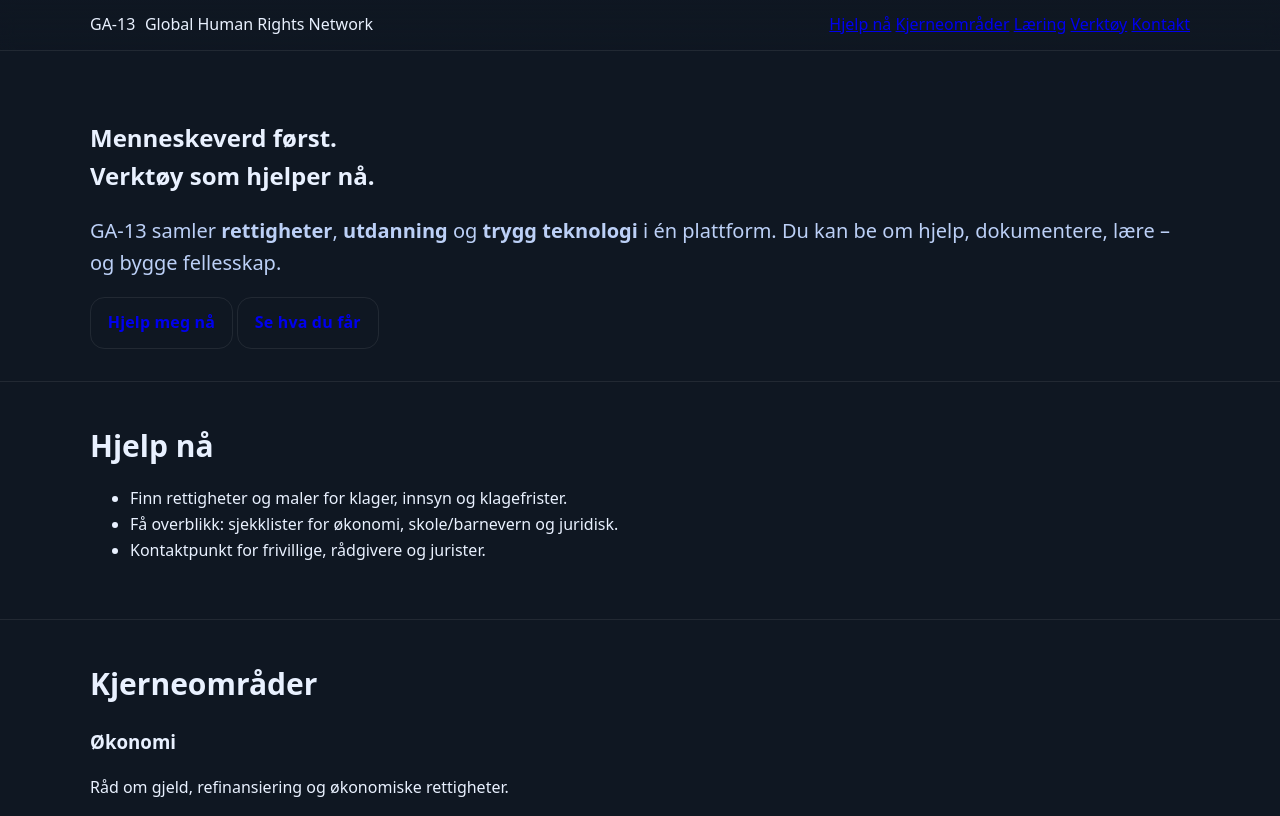
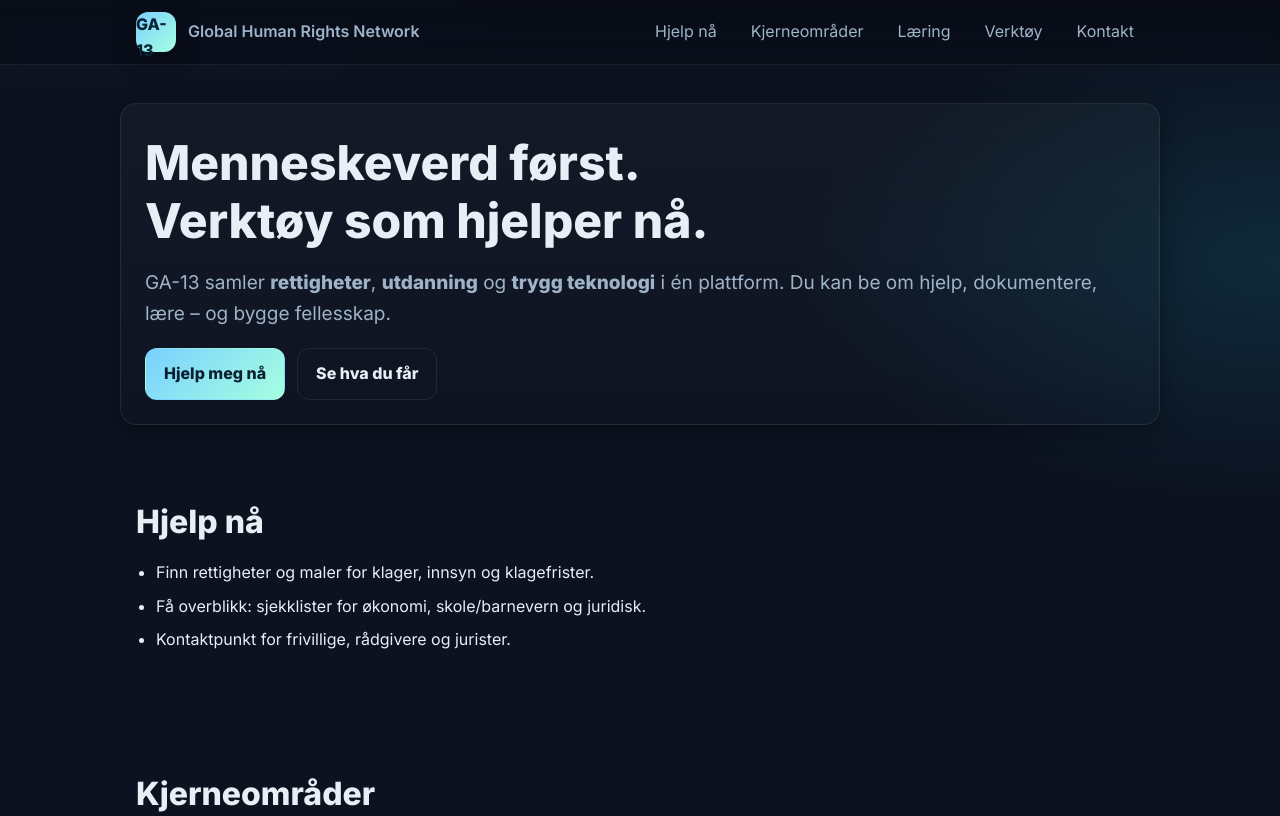
Before and after one commit to powerofbelovedheart-tech/Global-humerigth, a plain HTML site: page index.html in a window 1280 px wide. Shown: the top 816 px of the page. Drawn offline with Linux system fonts and the light colour scheme; files that its build step writes are made by us from their sources.

Commit message:
Update styles.css

```diff
--- a/styles.css
+++ b/styles.css
@@ -1,154 +1,126 @@
-/* ====== Basis ====== */
+/* ====== GA-13 – base ====== */
 :root{
-  --bg:#0f1722;
-  --panel:#121b29;
-  --ink:#e9f1ff;
-  --ink-dim:#bcd0f7;
-  --brand:#8ce8ff; /* knapp-grad avblendet i CSS */
-  --accent:#a2ffcf;
-  --line:rgba(255,255,255,.08);
+  --bg: #0c1220;
+  --panel: #121a2b;
+  --muted: #9fb3c8;
+  --text: #e7eef6;
+  --brand: #79d0ff;
+  --brand-2:#a6ffe0;
+  --stroke: rgba(255,255,255,.08);
+  --radius:16px;
+  --shadow: 0 6px 24px rgba(0,0,0,.35);
 }
 
 *{box-sizing:border-box}
-html,body{height:100%}
+html,body{margin:0;padding:0}
 html{scroll-behavior:smooth}
 body{
-  margin:0;
-  background:var(--bg);
-  color:var(--ink);
-  font:400 16px/1.6 system-ui, -apple-system, Segoe UI, Roboto, Inter, Arial, sans-serif;
+  font-family: Inter, system-ui, -apple-system, Segoe UI, Roboto, Arial, sans-serif;
+  color:var(--text);
+  background:
+    radial-gradient(1200px 600px at 10% -10%, #1b2440 0%, transparent 60%),
+    radial-gradient(800px 400px at 100% 10%, #0f2a3a 0%, transparent 60%),
+    var(--bg);
+  line-height:1.6;
 }
 
-/* Container */
-.container{
-  width:min(1100px, 92vw);
-  margin-inline:auto;
+/* Layout helpers */
+.container{width:100%; max-width:1040px; margin:0 auto; padding:0 16px}
+.section{padding:56px 0}
+h1,h2,h3{line-height:1.2; margin:0 0 .6em}
+h1{font-size: clamp(28px, 5.6vw, 48px); font-weight:800}
+h2{font-size: clamp(22px, 3.8vw, 32px); font-weight:800}
+h3{font-size: clamp(18px, 2.8vw, 22px); font-weight:700}
+.lead{font-size: clamp(16px, 2.8vw, 19px); color:var(--muted)}
+
+/* Header */
+.site-header{
+  position:sticky; top:0; z-index:10;
+  background: linear-gradient(180deg, rgba(8,12,22,.9), rgba(8,12,22,.75));
+  backdrop-filter:saturate(140%) blur(10px);
+  border-bottom:1px solid var(--stroke);
 }
+.header-inner{display:flex; align-items:center; gap:16px; justify-content:space-between; height:64px}
+.brand{display:flex; align-items:center; gap:12px; text-decoration:none; color:var(--text)}
+.brand-badge{
+  display:inline-grid; place-items:center;
+  width:40px; height:40px; border-radius:12px;
+  background: linear-gradient(135deg, var(--brand), var(--brand-2));
+  color:#072335; font-weight:800;
+  box-shadow: var(--shadow);
+}
+.brand-text{display:none; color:var(--muted); font-weight:600}
+@media (min-width:720px){ .brand-text{display:inline} }
 
-/* ====== Header ====== */
-.site-header{
-  position:sticky; top:0; z-index:50;
-  backdrop-filter: blur(8px);
-  background: linear-gradient(180deg, rgba(15,23,34,.85), rgba(15,23,34,.55));
-  border-bottom:1px solid var(--line);
+.nav{display:flex; gap:14px; flex-wrap:wrap}
+.nav a{
+  color:var(--muted); text-decoration:none; padding:8px 10px; border-radius:10px;
 }
-.header-inner{
-  display:flex; align-items:center; justify-content:space-between;
-  padding:12px 0;
+.nav a:hover{color:var(--text); background:rgba(255,255,255,.04)}
+
+/* Hero */
+.hero{ padding:38px 0 22px }
+.hero .container{
+  background: linear-gradient(180deg, rgba(255,255,255,.03), rgba(255,255,255,.01));
+  border:1px solid var(--stroke);
+  border-radius:var(--radius);
+  padding:24px;
+  box-shadow: var(--shadow);
 }
-.brand{display:flex; align-items:center; gap:.6rem; color:var(--ink); text-decoration:none}
-.brand__logo{width:32px; height:32px; display:block}
-.brand__name{font-weight:700; letter-spacing:.02em}
+.hero-title{margin-top:6px; margin-bottom:.3em}
+.actions{display:flex; gap:12px; flex-wrap:wrap; margin-top:18px}
 
-/* Språkknapp */
-.lang-switch{display:flex; gap:.5rem}
-.lang-switch__btn{
-  border:1px solid var(--line);
-  background:#0f1826;
-  color:var(--ink-dim);
-  padding:.45rem .8rem;
-  border-radius:.8rem;
-  font-weight:600;
+/* Buttons */
+.btn{
+  display:inline-block; text-decoration:none; font-weight:700;
+  padding:12px 18px; border-radius:12px; border:1px solid var(--stroke);
 }
-.lang-switch__btn.is-active{
-  color:#06121e;
-  background: linear-gradient(180deg, #c8f4ff, #7ad7ff);
-  border-color:transparent;
+.btn-primary{
+  background: linear-gradient(135deg, var(--brand), var(--brand-2));
+  color:#082030; border-color:transparent;
 }
+.btn-ghost{
+  background:transparent; color:var(--text);
+}
+.btn:hover{transform:translateY(-1px)}
 
-/* ====== Hero ====== */
-.hero{
-  position:relative;
-  overflow:hidden;
-  padding:48px 0 32px;
-  border-bottom:1px solid var(--line);
+/* Lists / cards */
+.checklist, .bullets{padding-left:20px; margin:10px 0}
+.checklist li{margin:.5em 0}
+.cards{
+  display:grid; gap:14px; margin-top:16px;
+  grid-template-columns: 1fr;
 }
-.hero__bg{
-  position:absolute; inset:0; z-index:0;
-  background:
-    radial-gradient(60% 60% at 80% 20%, rgba(162,255,207,.20), transparent 60%),
-    radial-gradient(60% 60% at 20% 80%, rgba(140,232,255,.20), transparent 60%);
-  opacity:.7;
+@media (min-width:640px){ .cards{grid-template-columns: 1fr 1fr} }
+@media (min-width:980px){ .cards{grid-template-columns: 1fr 1fr 1fr} }
+.card{
+  background: var(--panel);
+  border:1px solid var(--stroke);
+  border-radius: var(--radius);
+  padding:16px;
+  box-shadow: var(--shadow);
 }
-.hero__inner{position:relative; z-index:1}
-.hero__title{
-  font-size: clamp(28px, 5.5vw, 54px);
-  line-height:1.15; margin:0 0 .6rem 0; font-weight:800;
-  letter-spacing:.01em;
-  text-wrap:balance;
+.card p{color:var(--muted); margin:.4em 0 0}
+
+/* Kontaktform */
+.contact-form{
+  display:grid; gap:10px; margin-top:10px;
+  background: var(--panel); border:1px solid var(--stroke);
+  border-radius: var(--radius); padding:16px;
 }
-.hero__title--sub{opacity:.95}
-.lead{
-  font-size:clamp(16px, 2.6vw, 20px);
-  color:var(--ink-dim);
-  margin:0 0 1.1rem 0;
+.contact-form input,
+.contact-form textarea{
+  width:100%; padding:10px 12px; border-radius:10px;
+  border:1px solid var(--stroke); background:#0c1322; color:var(--text);
 }
-.hero__cta{display:flex; gap:.8rem; flex-wrap:wrap}
+.contact-form input:focus,
+.contact-form textarea:focus{ outline:2px solid rgba(121,208,255,.35) }
+.sr-only{position:absolute; left:-9999px}
 
-/* Knapp */
-.btn{
-  display:inline-flex; align-items:center; justify-content:center;
-  padding:.78rem 1.05rem; border-radius:.9rem;
-  text-decoration:none; font-weight:700; letter-spacing:.01em;
-  border:1px solid var(--line);
-}
-.btn--primary{
-  color:#06121e;
-  background:linear-gradient(180deg, #c8f4ff, #7ad7ff);
-  border-color:transparent;
-}
-.btn--ghost{
-  color:var(--ink); background:transparent;
-}
-.btn:active{transform:translateY(1px)}
-
-/* ====== Seksjoner ====== */
-.section{padding:40px 0; border-bottom:1px solid var(--line)}
-.section--alt{background:var(--panel)}
-
-h2{
-  margin:0 0 .8rem 0; font-size:clamp(22px, 3.8vw, 30px);
-}
-
-/* Lister / lenker */
-.feature-list, .steps{margin:.2rem 0 1rem 0; padding-left:1.1rem}
-.feature-list li{margin:.35rem 0}
-.steps li{margin:.5rem 0}
-.inline-links{display:flex; gap:1rem; flex-wrap:wrap; margin-top:.6rem}
-.inline-links a{
-  color:var(--ink); text-decoration:none; border-bottom:1px dashed var(--ink-dim);
-}
-.inline-links a:hover{border-bottom-color:var(--ink)}
-
-/* Skjema */
-.form{max-width:700px}
-.form__row{display:flex; flex-direction:column; gap:.35rem; margin:.7rem 0}
-.form input, .form textarea{
-  width:100%; padding:.8rem .9rem; border-radius:.7rem;
-  border:1px solid var(--line); background:#0f1826; color:var(--ink);
-}
-.hidden-field{display:none}
-
-/* Grid i punkt-listen */
-.cols{display:grid; gap:.45rem; grid-template-columns:repeat(auto-fit, minmax(200px,1fr)); list-style:disc; padding-left:1.1rem}
-
-/* ====== Footer ====== */
-.site-footer{padding:26px 0; background:#0e1520}
-.footer-inner{display:flex; align-items:center; justify-content:space-between; gap:1rem; flex-wrap:wrap}
-.footer-links{display:flex; gap:1rem}
-.footer-links a{color:var(--ink-dim); text-decoration:none}
-.footer-links a:hover{color:var(--ink)}
-
-/* ====== Responsiv finpuss ====== */
-@media (max-width:600px){
-  .hero{padding:36px 0 24px}
-  .lead{line-height:1.55}
-  .footer-inner{flex-direction:column; align-items:flex-start}
-}
-
-/* ====== Rydder vekk gamle artefakter ======
-   Flere installasjoner hadde vertikal "Global / Human / Rights / Network"
-   som lå bak og kolliderte med overskriften. Skjul dem trygt. */
-.badge-words, .hero .badge, .watermark, .stacked-words{
-  display:none !important;
-}
+/* Footer */
+.site-footer{border-top:1px solid var(--stroke); padding:22px 0 36px; margin-top:30px}
+.footer-inner{display:flex; gap:12px; flex-direction:column}
+.footer-inner p{color:var(--muted); margin:0}
+.footer-nav{display:flex; gap:12px; flex-wrap:wrap}
+.footer-nav a{color:var(--muted); text-decoration:none}
+.footer-nav a:hover{color:var(--text)}
```
